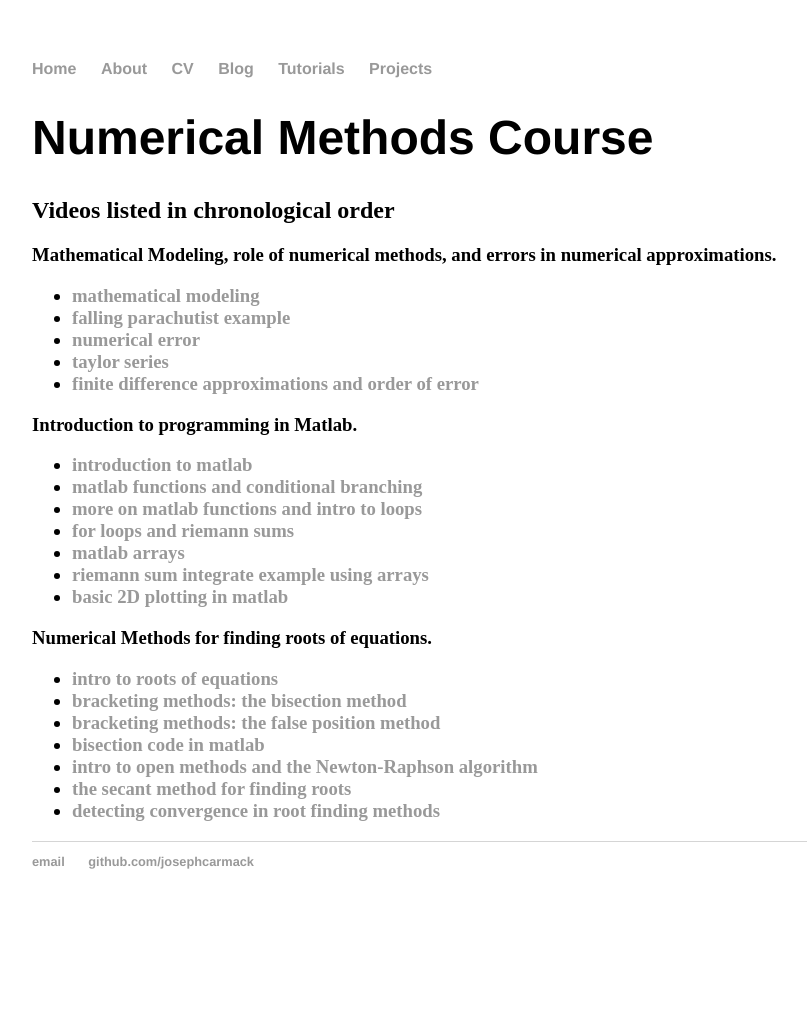
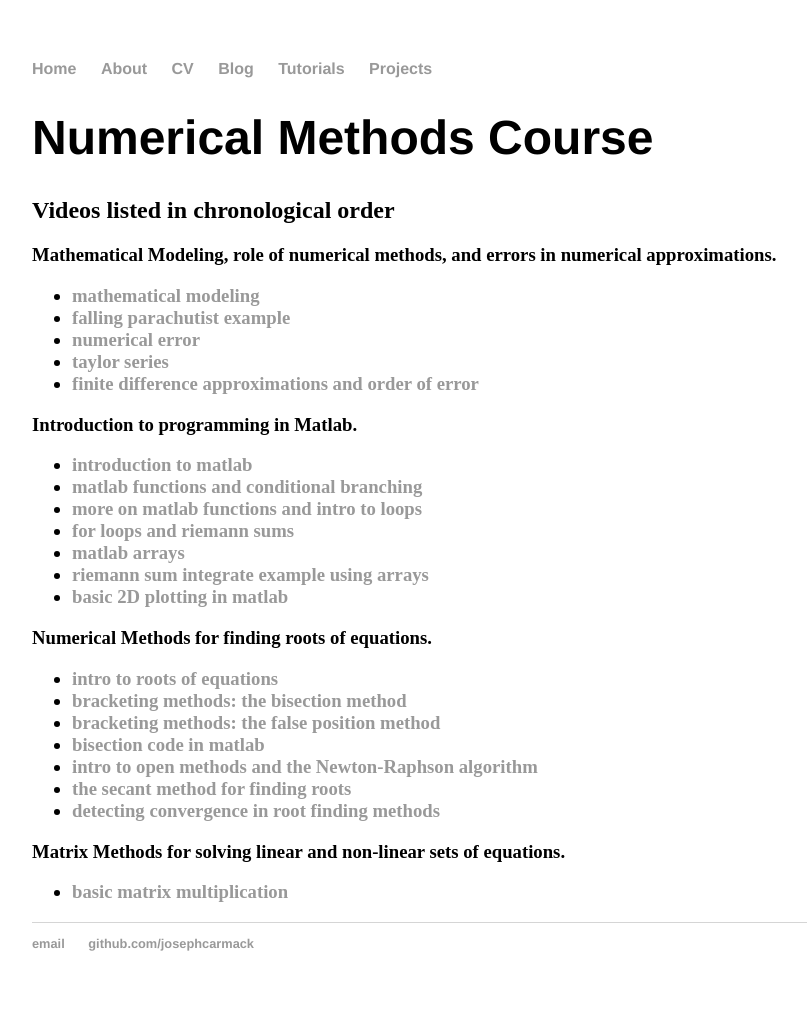
Before and after one commit to josephcarmack/josephcarmack.github.io, a Jekyll site: the page built from tutorials/meeg2703/index.html, in a window 1280 px wide. Shown: the whole page, without its empty margins (160-967 px from the left). Built offline with Jekyll 4.4.1, drawn with Linux system fonts in a browser that asks for light colours; before the commit the page ends 929 px from its top, so only the background shows below that.

Commit message:
add matrix multiplication video.

```diff
--- a/tutorials/meeg2703/index.html
+++ b/tutorials/meeg2703/index.html
@@ -61,3 +61,11 @@ title: Numerical Methods Course
 					detecting convergence in root finding methods</a></li>
 		</ul>
 	</h3>
+
+	<h3>
+		Matrix Methods for solving linear and non-linear sets of equations.
+		<ul>
+			<li><a href="https://youtu.be/4mnEd_jOnfU">
+					basic matrix multiplication</a></li>
+		</ul>
+	</h3>
```
